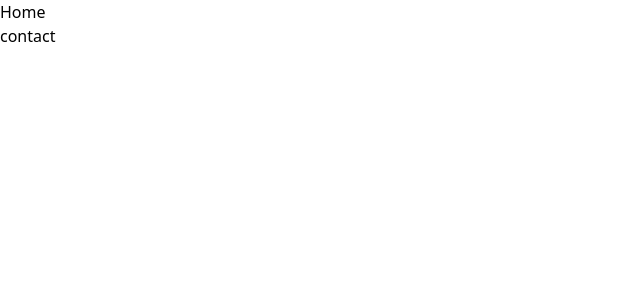
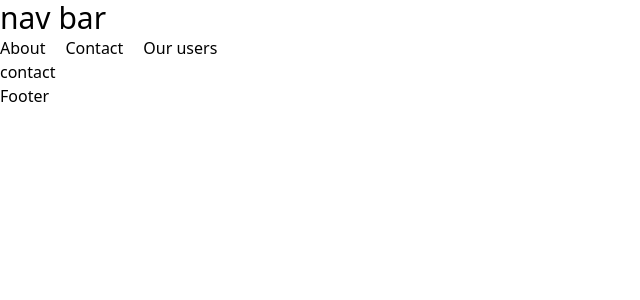
Before and after one commit to sumonpaul55/react-r-chart, a React (Vite) app: page /contact in a window 1280 px wide. Shown: the top 300 px of the page, without its empty margins (0-640 px from the left). Built offline with nearby package versions, Linux system fonts and the light colour scheme.

Commit message:
nested route and loader and useLoaderData

```diff
--- a/src/component/Navbar.jsx
+++ b/src/component/Navbar.jsx
@@ -1,8 +1,19 @@
+import { Link } from "react-router-dom";
 
 const Navbar = () => {
     return (
         <div>
-
+            <ul className="flex gap-5">
+                <li>
+                    <Link to="/about">About</Link>
+                </li>
+                <li>
+                    <Link to="/contact">Contact</Link>
+                </li>
+                <li>
+                    <Link to="/users">Our users</Link>
+                </li>
+            </ul>
         </div>
     );
 };
--- /dev/null
+++ b/src/component/footer/Footer.jsx
@@ -0,0 +1,7 @@
+function Footer() {
+  return (
+    <div>Footer</div>
+  )
+}
+
+export default Footer
--- a/src/component/header/Header.jsx
+++ b/src/component/header/Header.jsx
@@ -1,16 +1,10 @@
+import Navbar from "../Navbar"
 
 function Header() {
   return (
     <>
             <h1 className='text-3xl'>nav bar</h1>
-        <nav>
-            <ul>
-                <li><a href="/about">about</a></li>
-                <li><a href="/contact">contact</a></li>
-
-
-            </ul>
-        </nav>
+        <Navbar></Navbar>
     </>
   )
 }
--- a/src/component/home/Home.jsx
+++ b/src/component/home/Home.jsx
@@ -1,10 +1,16 @@
 import { Outlet } from "react-router-dom"
+import Header from "../header/Header"
+import Footer from "../footer/Footer"
 
 function Home() {
   return (
     <>
-        <div>Home</div>
-        <Outlet></Outlet>
+       <div className="container mx-auto">
+        <Header></Header>
+            <Outlet></Outlet>
+            <Footer></Footer>
+       </div>
+
     </>
   )
 }
--- /dev/null
+++ b/src/component/users/User.jsx
@@ -0,0 +1,17 @@
+import PropTypes from 'prop-types';
+
+function User({user}) {
+    const { name, email, phone} = user;
+  return (
+    <div className='border-gray-200 rounded-md shadow p-5'>
+        <h2>{name}</h2>
+        <h4 className='py-3'>{email}</h4>
+        <small>{phone}</small>
+    </div>
+  )
+}
+User.propTypes = {
+    user: PropTypes.object.isRequired
+}
+
+export default User
--- /dev/null
+++ b/src/component/users/Users.jsx
@@ -0,0 +1,17 @@
+import { useLoaderData } from "react-router-dom"
+import User from "./User"
+
+function Users() {
+    const users = useLoaderData()
+  return (
+    <div className="grid grid-cols-1 md:grid-cols-2 lg:grid-cols-4 gap-5 md:gap-20 mt-10">
+       {
+        users.map((user) =>(
+            <User user={user} key={user.id}></User>
+        ))
+       }
+    </div>
+  )
+}
+
+export default Users
--- a/src/main.jsx
+++ b/src/main.jsx
@@ -9,6 +9,7 @@ import App from './App';
 import Home from './component/home/Home';
 import About from './component/about/About';
 import Contact from './component/contact/contact';
+import Users from './component/users/Users';
 // import Header from './component/header/Header';
 const router = createBrowserRouter([
   {
@@ -22,9 +23,15 @@ const router = createBrowserRouter([
      {
       path: "/contact",
       element: <Contact></Contact>
-     }
+     },
+     {
+      path: "/users",
+      loader: ()=> fetch("https://jsonplaceholder.typicode.com/users"),
+      element: <Users></Users>
+    },
     ]
   },
+
   // {
   //   path: "header",
   //   element: <Header></Header>
```
